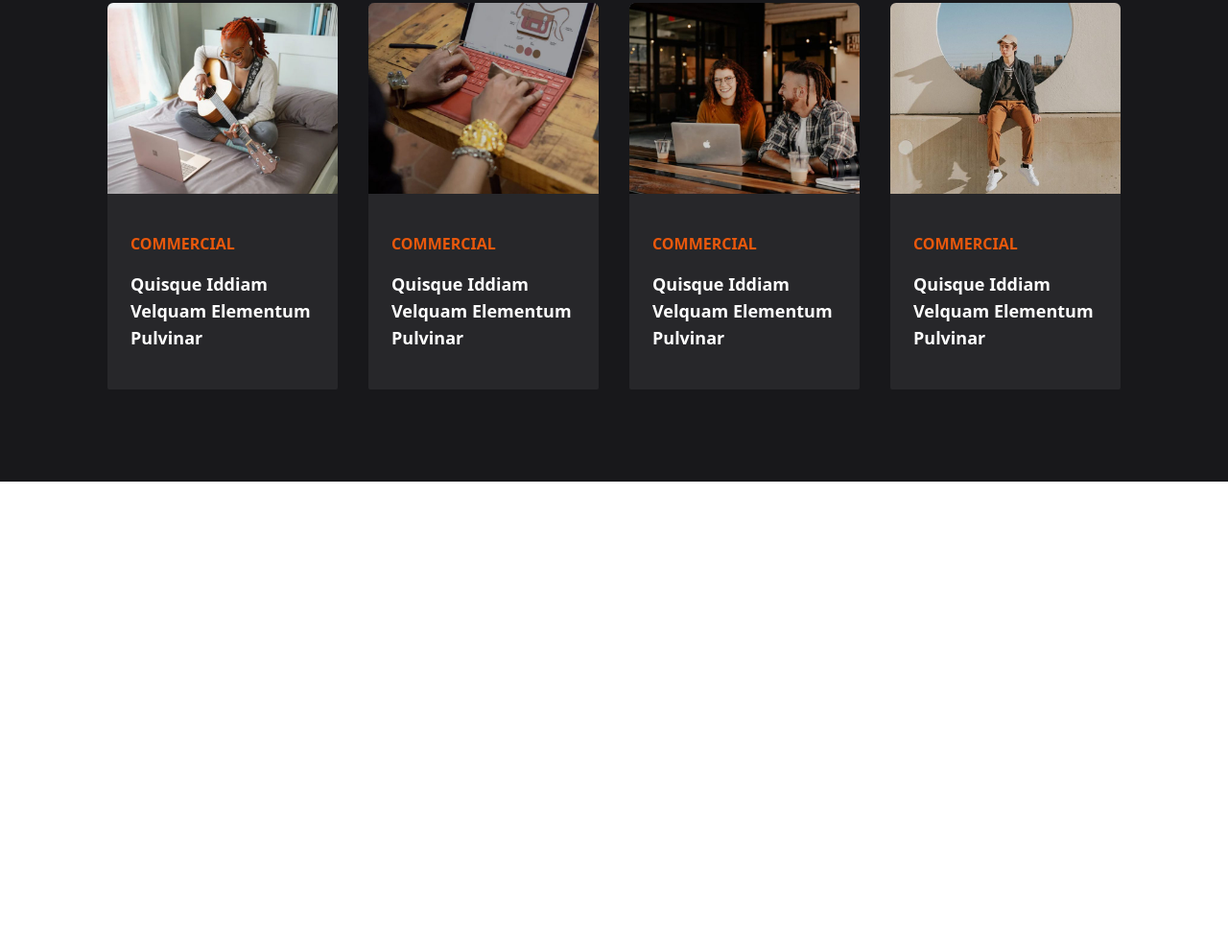
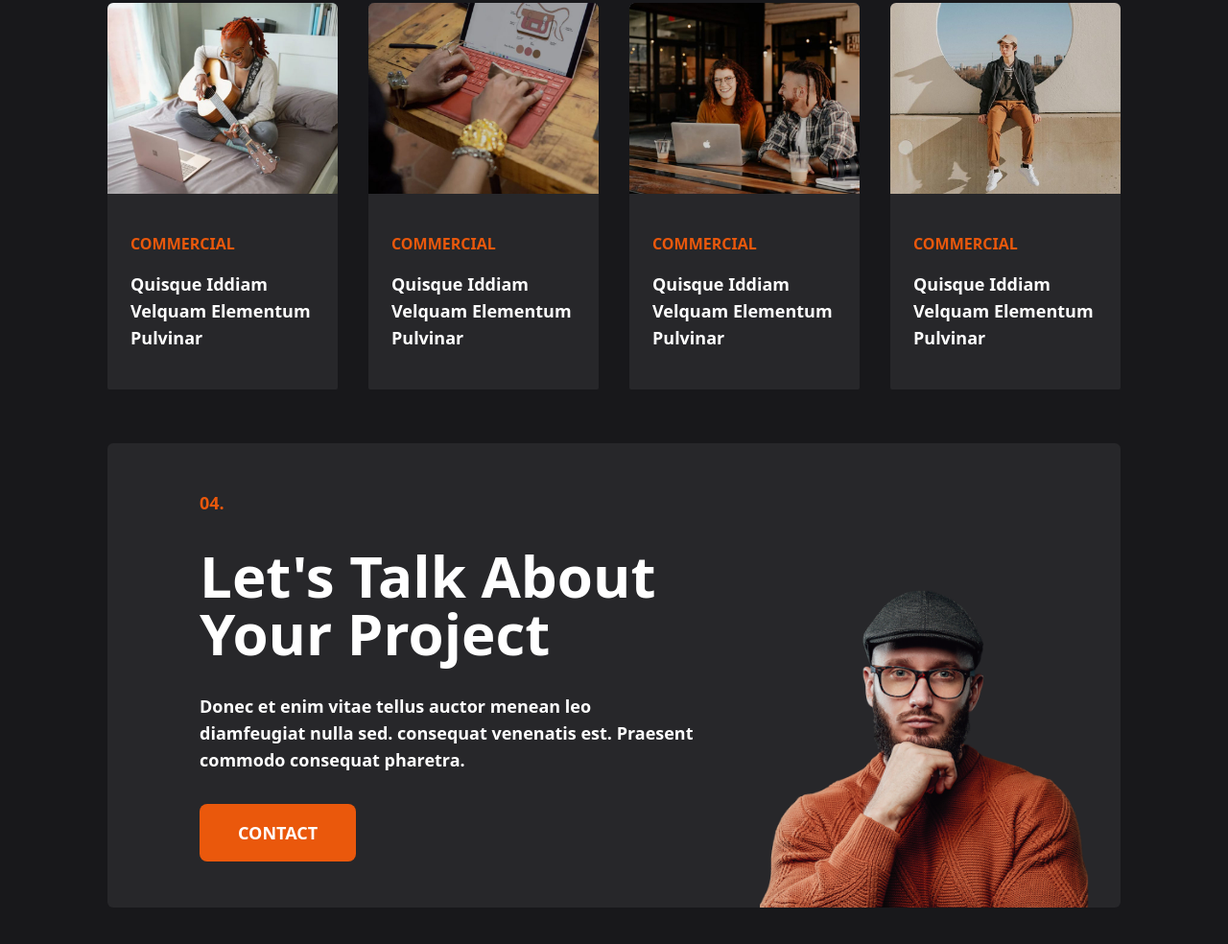
Before and after one commit to rahatulahsan/portfolio-website-with-tailwind, a website: page index.html in a window 1280 px wide. Shown: the part 2471-3455 px from the top of the page at 96% size. Before the commit the page ends 2973 px from the top, so only its background shows below. Drawn offline with Linux system fonts and the light colour scheme.

Commit message:
Call to actions ection completed

```diff
--- a/index.html
+++ b/index.html
@@ -247,6 +247,27 @@
         </div>
 
     </div>
+    <!--Blog Grid Main Container End-->
+
+    <!--Call to action Container-->
+    <div class="bg-zinc-800 flex flex-col rounded-md md:flex-row lg:px-8 lg:pt-0 overflow-hidden">
+      <!--cta content-->
+      <div class="flex flex-col items-center gap-8 px-8 py-14 md:items-start md:pb-8 lg:justify-center xl:px-16 xl:py-12">
+        <span class="font-sans font-bold text-lg text-orange-600">04.</span>
+        <h2 class="text-white font-sans text-4xl text-center font-bold md:text-left lg:text-6xl">Let's Talk About Your Project</h2>
+        <p class="font-sans text-white font-semibold text-center text-lg md:text-left">
+          Donec et enim vitae tellus auctor menean leo diamfeugiat nulla sed. consequat venenatis est. Praesent commodo consequat pharetra.
+        </p>
+        <button class="bg-orange-600 text-white uppercase font-bold px-10 py-4 rounded-lg text-lg">Contact</button>
+      </div>
+
+      <!--cta image-->
+      <div class="self-end">
+        <img src="/assets/images/person main.png" alt="person-main"/>
+      </div>
+
+    </div>
+    <!--Call to action Container End-->
 
   </div>
   <!--Blog Section Container End-->
```
Also changed, not shown: dist/output.css.
